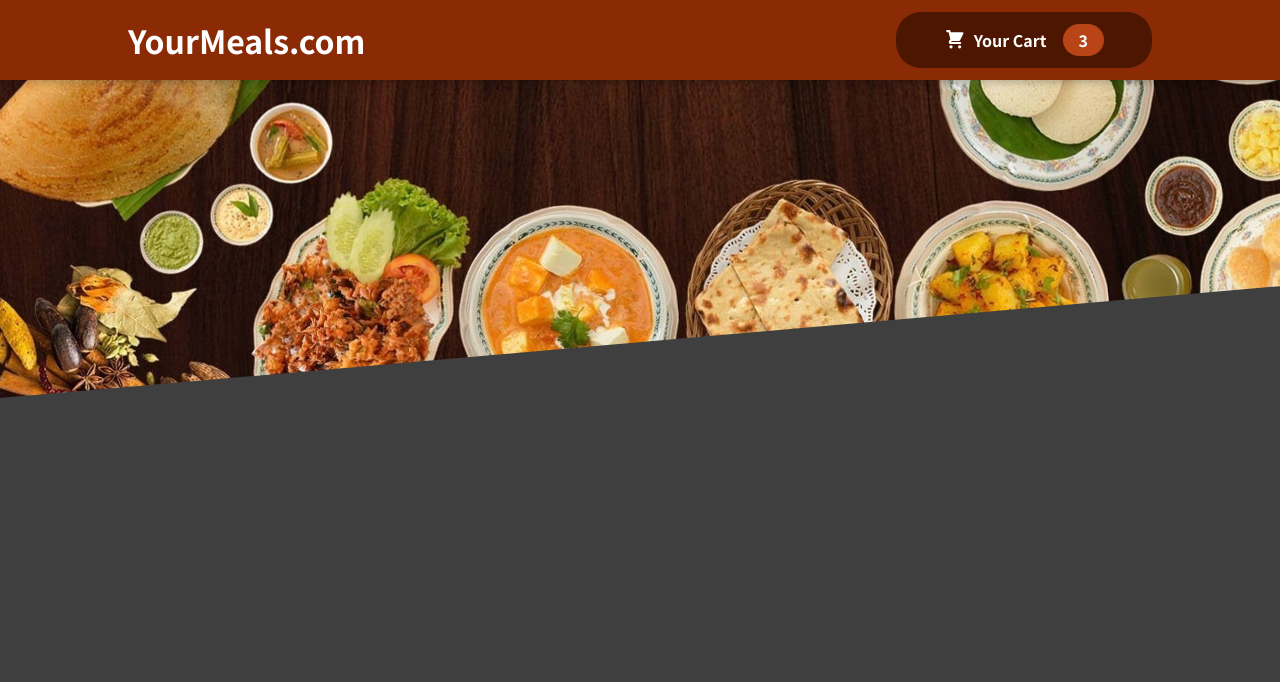
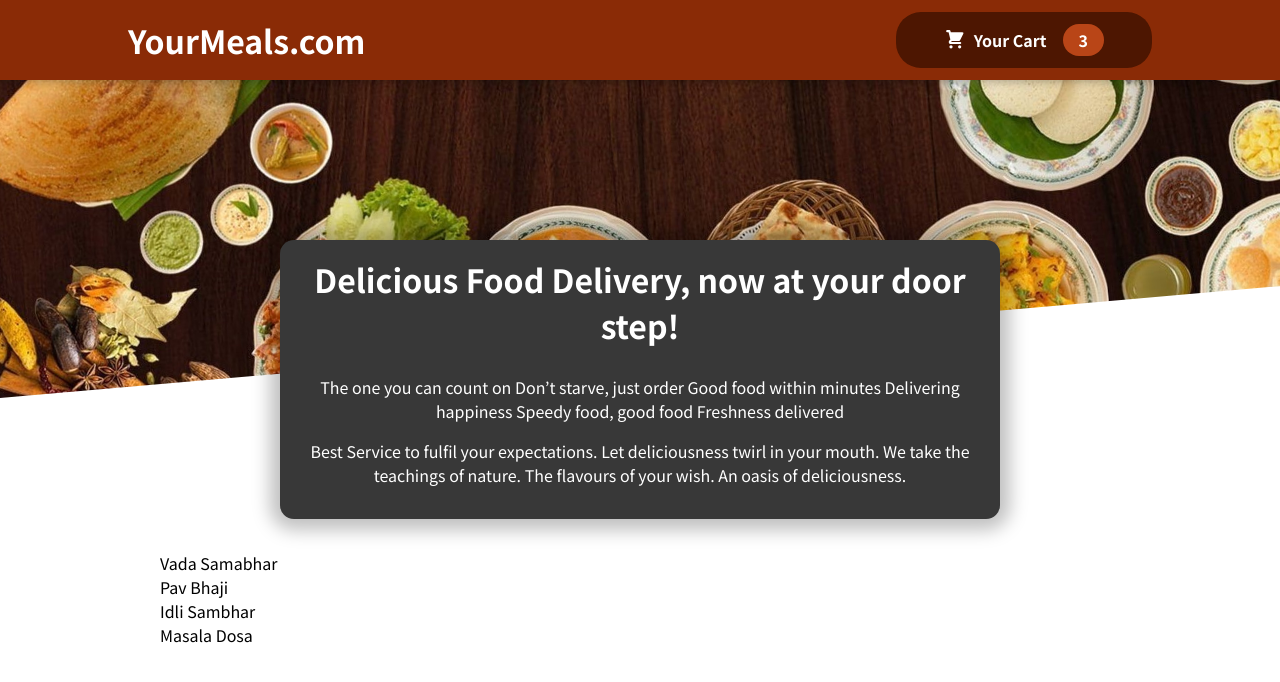
Before and after one commit to Developer-ATG/React, a React (Create React App) app in the folder food_app/: page / in a window 1280 px wide. Shown: the top 682 px of the page. Built offline with nearby package versions, Linux system fonts and the light colour scheme.

Commit message:
Adding the meals section

```diff
--- a/food_app/src/App.js
+++ b/food_app/src/App.js
@@ -1,10 +1,14 @@
 import { Fragment } from 'react';
 import Header from "./components/Layout/Header";
+import Meals from './components/Meals/Meals';
 
 function App() {
   return (
     <Fragment>
       <Header></Header>
+      <main>
+        <Meals />
+      </main>
     </Fragment>
   );
 }
--- /dev/null
+++ b/food_app/src/components/Meals/AvailableMeals.js
@@ -0,0 +1,41 @@
+import React from 'react'
+import classes from './AvailableMeals.module.css';
+
+const DUMMY_MEALS = [
+    {
+        id: 'm1',
+        name: 'Vada Samabhar',
+        description: 'Try our delicious Udid Vada with hot and spicy sambhar',
+        price: 75,
+    },
+    {
+        id: 'm2',
+        name: 'Pav Bhaji',
+        description: 'Our speciality with lots of butter!',
+        price: 120,
+    },
+    {
+        id: 'm3',
+        name: 'Idli Sambhar',
+        description: 'Try our delicious Idli with hot and spicy sambhar',
+        price: 75,
+    },
+    {
+        id: 'm4',
+        name: 'Masala Dosa',
+        description: 'Healthy...and crunchy...',
+        price: 90,
+    },
+];
+
+const AvailableMeals = () => {
+    const mealsList = DUMMY_MEALS.map((meal) => <li>{meal.name}</li>);
+
+    return (
+        <section className={classes.meals}>
+            <ul>{mealsList}</ul>
+        </section>
+    )
+}
+
+export default AvailableMeals;
--- /dev/null
+++ b/food_app/src/components/Meals/AvailableMeals.module.css
@@ -0,0 +1,24 @@
+.meals {
+  max-width: 60rem;
+  width: 90%;
+  margin: 2rem auto;
+  animation: meals-appear 1s ease-out forwards;
+}
+
+.meals ul {
+  list-style: none;
+  margin: 0;
+  padding: 0;
+}
+
+@keyframes meals-appear {
+  from {
+    opacity: 0;
+    transform: translateY(3rem);
+  }
+
+  to {
+    opacity: 1;
+    transform: translateY(0);
+  }
+}
--- /dev/null
+++ b/food_app/src/components/Meals/Meals.js
@@ -0,0 +1,15 @@
+import React from 'react'
+import { Fragment } from 'react/cjs/react.production.min';
+import AvailableMeals from './AvailableMeals';
+import MealsSummary from './MealsSummary';
+
+const Meals = () => {
+    return (
+        <Fragment>
+            <MealsSummary />
+            <AvailableMeals />
+        </Fragment>
+    )
+}
+
+export default Meals;
--- /dev/null
+++ b/food_app/src/components/Meals/MealsSummary.js
@@ -0,0 +1,27 @@
+import React from 'react'
+import classes from './MealsSummary.module.css';
+
+const MealsSummary = () => {
+    return (
+        <section className={classes.summary}>
+            <h2>Delicious Food Delivery, now at your door step!</h2>
+            <p>
+                The one you can count on
+                Don’t starve, just order
+                Good food within minutes
+                Delivering happiness
+                Speedy food, good food
+                Freshness delivered
+            </p>
+            <p>
+                Best Service to fulfil your expectations.
+                Let deliciousness twirl in your mouth.
+                We take the teachings of nature.
+                The flavours of your wish.
+                An oasis of deliciousness.
+            </p>
+        </section>
+    )
+}
+
+export default MealsSummary;
--- /dev/null
+++ b/food_app/src/components/Meals/MealsSummary.module.css
@@ -0,0 +1,18 @@
+.summary {
+  text-align: center;
+  max-width: 45rem;
+  width: 90%;
+  margin: auto;
+  margin-top: -10rem;
+  position: relative;
+  background-color: #383838;
+  color: white;
+  border-radius: 14px;
+  padding: 1rem;
+  box-shadow: 0 1px 18px 10px rgba(0, 0, 0, 0.25);
+}
+
+.summary h2 {
+  font-size: 2rem;
+  margin-top: 0;
+}
--- a/food_app/src/index.css
+++ b/food_app/src/index.css
@@ -10,5 +10,5 @@ html {
 
 body {
   margin: 0;
-  background-color: #3f3f3f;
+  background-color: #ffffff;
 }
```
Also changed, not shown: food_app/src/components/Meals/dummy-meals.js (added), 1 other file (tests, documents, lock files or other folders).
